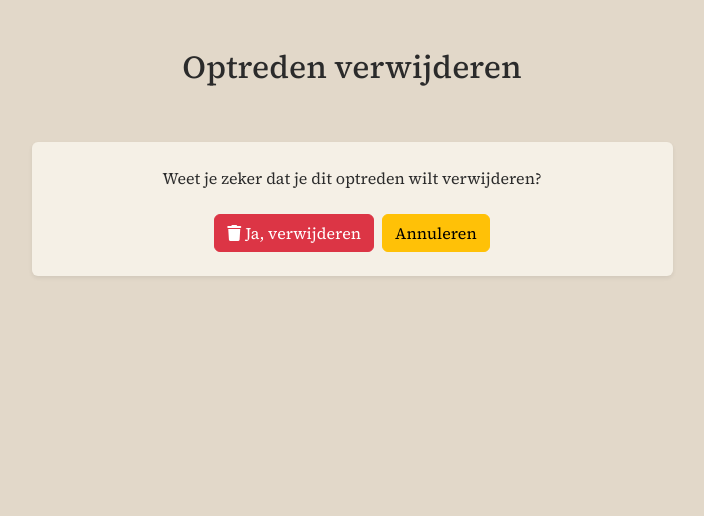
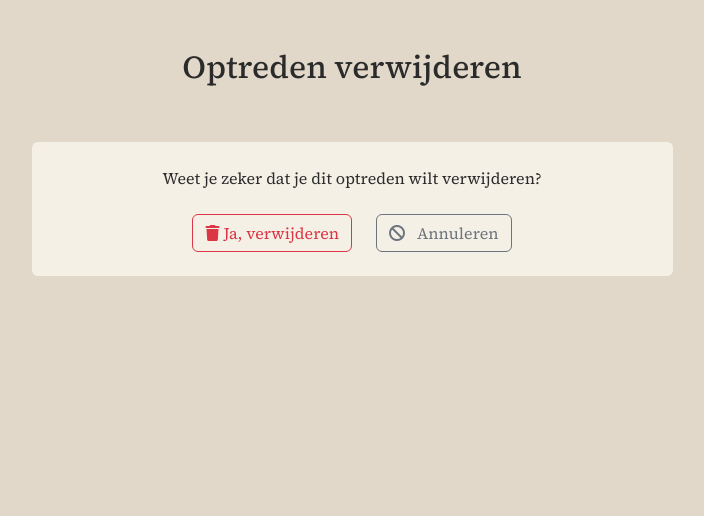
Before and after one commit to Daph1986/krakend_tuig, a Django app: template agenda/templates/optreden_confirm_delete.html in a window 1280 px wide. Shown: the part 56-572 px from the top of the page, without its empty margins (288-992 px from the left). Run offline with Django 5.2, Linux system fonts and the light colour scheme; the template is opened without the code that fills it, so the values that code supplies are empty; some libraries are stand-ins or nearby versions.

Commit message:
Update agenda and navbar

```diff
--- a/agenda/templates/optreden_confirm_delete.html
+++ b/agenda/templates/optreden_confirm_delete.html
@@ -15,7 +15,7 @@
 <div class="container my-5">
   <div class="row justify-content-center">
     <div class="col-12 col-lg-8 col-xl-7">
-      <div class="info-card p-4 rounded shadow-sm text-center">
+      <div class="info-card p-4 rounded text-center">
 
         <p class="mb-4">
           Weet je zeker dat je dit optreden wilt verwijderen?
@@ -23,11 +23,11 @@
 
         <form method="post" class="d-flex justify-content-center gap-2">
           {% csrf_token %}
-          <button class="btn btn-danger" type="submit">
+          <button class="btn hvr-grow btn-outline-danger btn-gen-spec me-3" type="submit">
             <i class="fa-solid fa-trash me-1"></i>Ja, verwijderen
           </button>
-          <a href="{% url 'agenda:overzicht' %}" class="btn btn-warning">
-            Annuleren
+          <a href="{% url 'agenda:overzicht' %}" class="btn hvr-grow btn-outline-secondary btn-gen-spec">
+            <i class="fa-solid fa-ban me-2"></i> Annuleren
           </a>
         </form>
 
--- a/website/templates/navbar.html
+++ b/website/templates/navbar.html
@@ -39,11 +39,19 @@
             </a>
           </li>
           {# Foto’s & video’s: active voor overview + album detail #}
-          <li class='nav-item {% if ' /fotos-en-videos' in request.path %}active{% endif %}'>
-            <a class='nav-link text-sand ms-lg-2 ms-xl-4' href='{% url 'public_content:overview' %}'>
+          <li class="nav-item {% if '/fotos-en-videos' in request.path %}active{% endif %}">
+            <a class="nav-link text-sand ms-lg-2 ms-xl-4" href="{% url 'public_content:overview' %}">
               Foto’s & video’s
             </a>
           </li>
+          <!-- Behind login -->
+          {% if user.is_authenticated and user.is_staff %}
+          <li class="nav-item">
+            <a class="nav-link text-sand ms-lg-2 ms-xl-4" href="{% url 'public_content:media_manage_home' %}">
+              Media beheren
+            </a>
+          </li>
+          {% endif %}
           <li class="nav-item {% if request.path == '/vrienden_&_sponsers/'%}active{% endif %}">
             <a class="nav-link text-sand ms-lg-2 ms-xl-4" href="#">
               Vrienden & Sponsors
@@ -51,7 +59,6 @@
           </li>
           <!-- Behind login -->
           {% if request.user.is_authenticated %}
-
           <li class="nav-item ms-lg-2 ms-xl-4 d-flex align-items-center">
             <span class="m-0 text-sand">
               Ingelogd als {{ request.user.first_name|default:request.user.username }}
@@ -68,7 +75,7 @@
               <li><a href="#" class="dropdown-item">Ledenlijst</a></li>
               <li><a href="#" class="dropdown-item">Liedteksten</a></li>
               <li><a href="#" class="dropdown-item">Planning optredens</a></li>
-              <li><a href='{% url 'public_content:smoelenboek_public' %}' class="dropdown-item">Smoelenboek</a></li>
+              <li><a href="{% url 'public_content:smoelenboek_public' %}" class="dropdown-item">Smoelenboek</a></li>
             </ul>
           </li>
           {% endif %}
```
Also changed, not shown: agenda/templates/agenda.html (+5 -5 lines), agenda/templates/optreden_form.html (+5 -3 lines).
